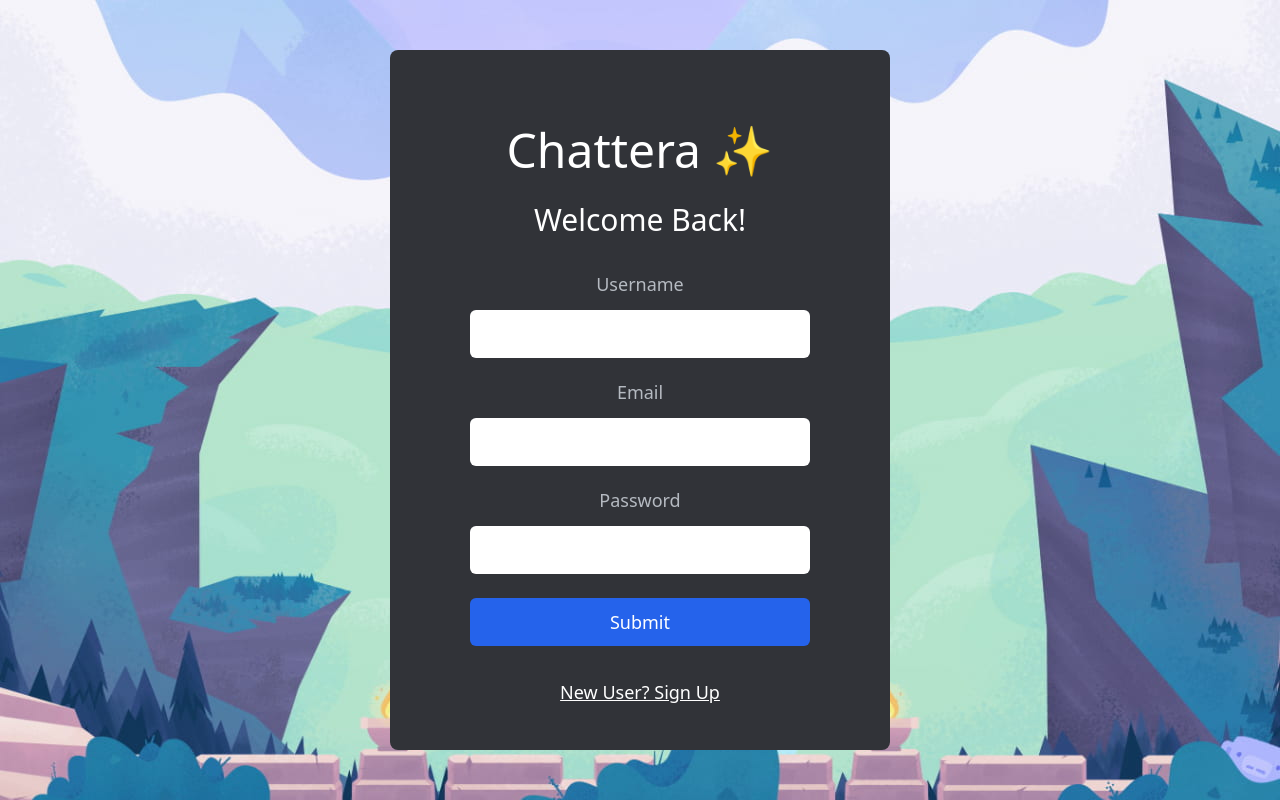
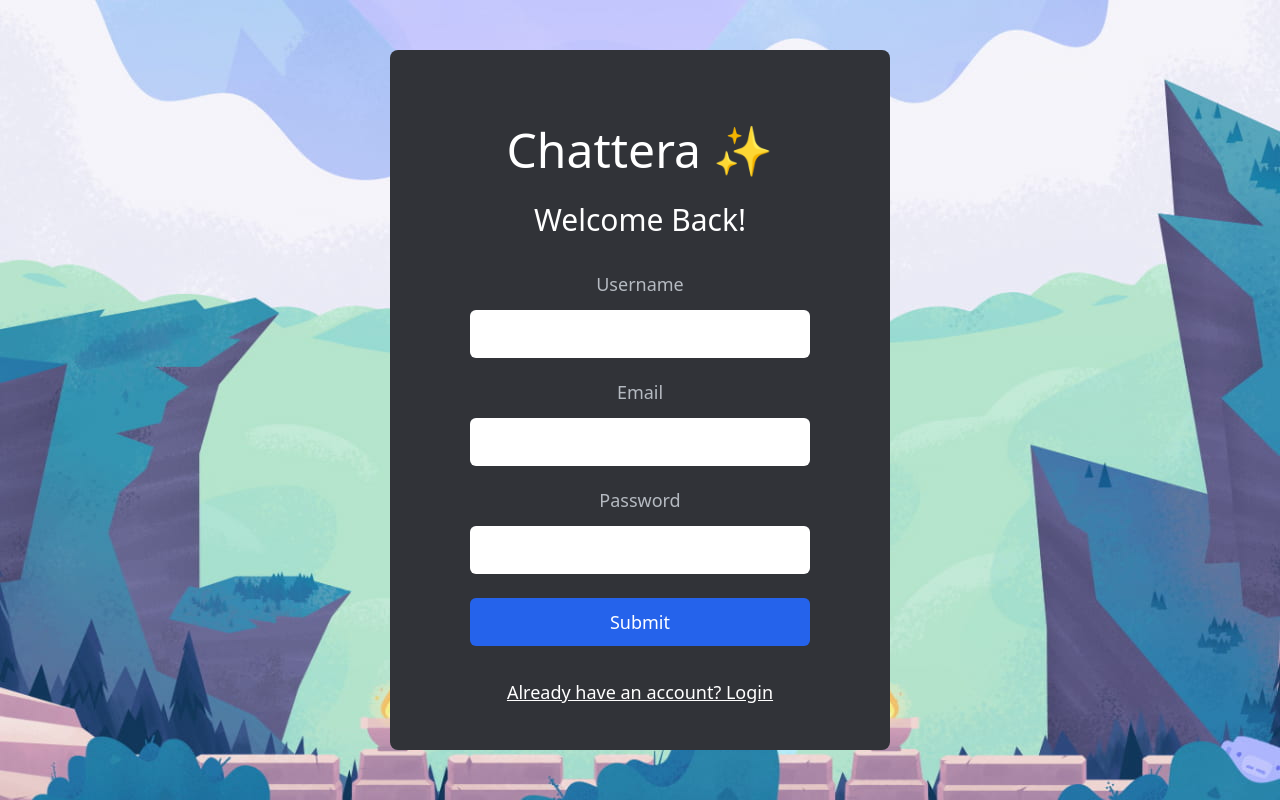
Before and after one commit to Jayanth-Parthsarathy/chattera, a React (Vite) app in the folder client/: page /register in a window 1280 px wide. Built offline with nearby package versions, Linux system fonts and the light colour scheme; no server answers.

Commit message:
Change login prompt in sign up page

```diff
--- a/client/src/pages/Register.tsx
+++ b/client/src/pages/Register.tsx
@@ -70,7 +70,7 @@ const Login = () => {
         </form>
         <div className="text-center mt-4">
           <button onClick={navigateToLogin} className="underline text-lg mt-4">
-            New User? Sign Up
+            Already have an account? Login
           </button>
         </div>
       </div>
```
